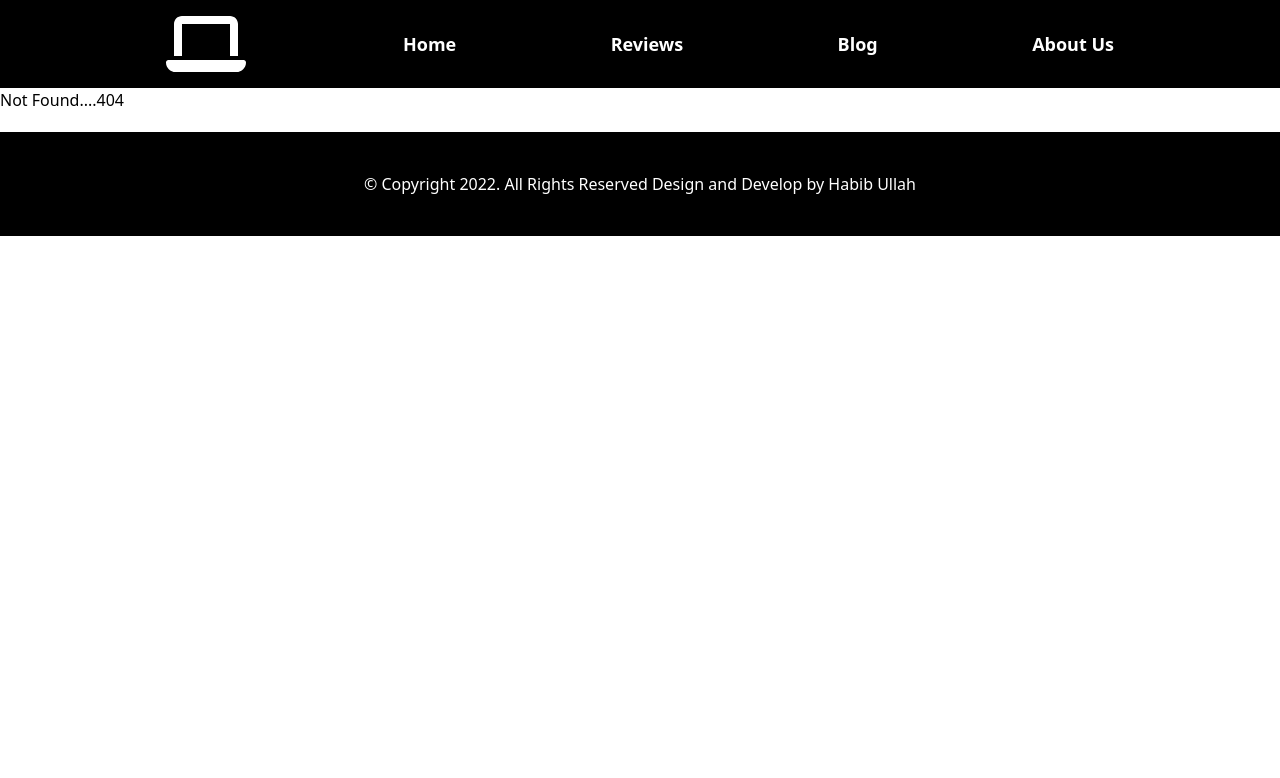
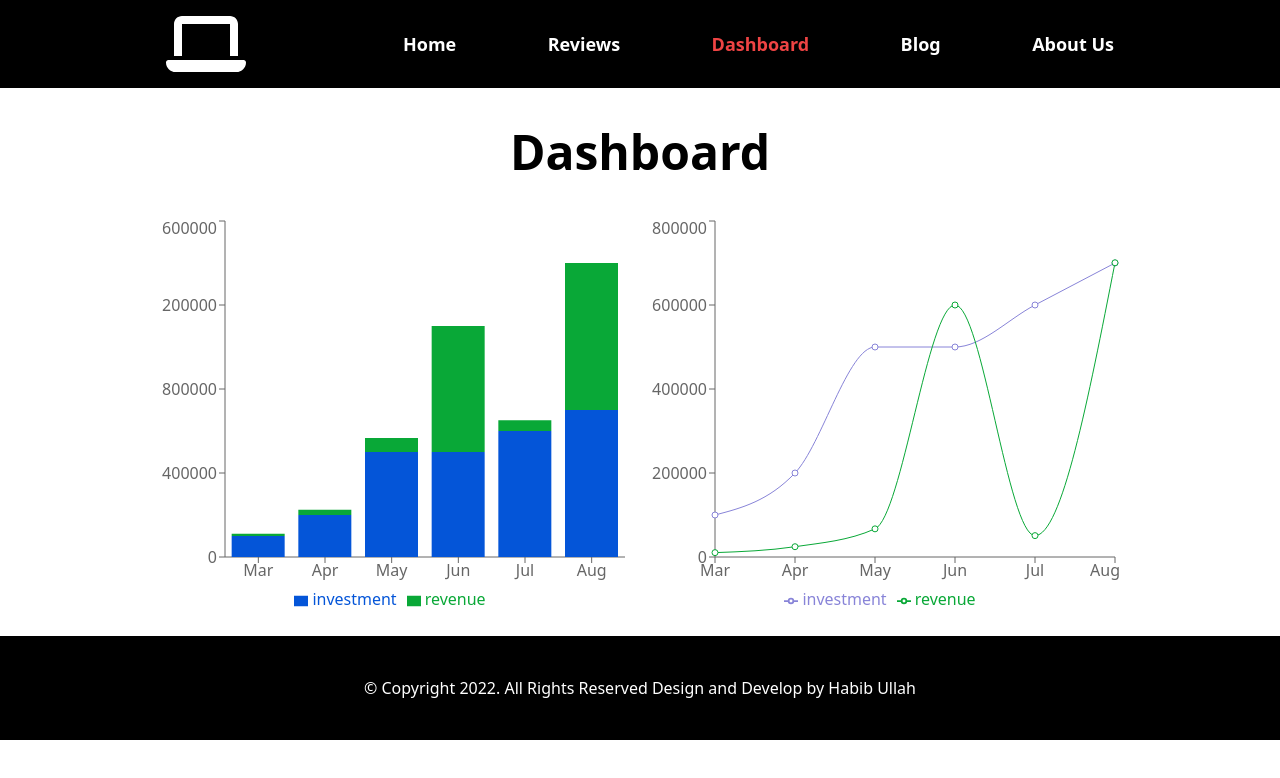
Before and after one commit to Sakib6071/product-analysis-laptop, a React (Create React App) app: page /dashboard in a window 1280 px wide. Before the commit this address had no page. Shown: the top 778 px of the page. Built offline with nearby package versions, Linux system fonts and the light colour scheme; the HTML template or start-up script is replaced by a standard one.

Commit message:
implemented dashboard with rechart

```diff
--- /dev/null
+++ b/public/data.json
@@ -0,0 +1,38 @@
+[
+    {
+        "month": "Mar",
+        "investment": 100000,
+        "sell": 241,
+        "revenue": 10401
+    },
+    {
+        "month": "Apr",
+        "investment": 200000,
+        "sell": 423,
+        "revenue": 24500
+    },
+    {
+        "month": "May",
+        "investment": 500000,
+        "sell": 726,
+        "revenue": 67010
+    },
+    {
+        "month": "Jun",
+        "investment": 500000,
+        "sell": 529,
+        "revenue": 600000
+    },
+    {
+        "month": "Jul",
+        "investment": 600000,
+        "sell": 601,
+        "revenue": 50900
+    },
+    {
+        "month": "Aug",
+        "investment": 700000,
+        "sell": 670,
+        "revenue": 700555
+    }
+]
--- a/public/index.html
+++ b/public/index.html
@@ -2,7 +2,7 @@
 <html lang="en">
   <head>
     <meta charset="utf-8" />
-    <link rel="icon" href="%PUBLIC_URL%/favicon.ico" />
+    <link rel="icon" href="%PUBLIC_URL%/favicon.png" />
     <meta name="viewport" content="width=device-width, initial-scale=1" />
     <meta name="theme-color" content="#000000" />
     <meta
--- a/src/App.js
+++ b/src/App.js
@@ -2,6 +2,7 @@ import { Route, Routes } from 'react-router-dom';
 import './App.css';
 import About from './components/About/About';
 import Blog from './components/Blog/Blog';
+import Dashboard from './components/Dashboard/Dashboard';
 import Footer from './components/Footer/Footer';
 import Header from './components/Header/Header';
 import Home from './components/Home/Home';
@@ -14,6 +15,7 @@ function App() {
       <Routes>
                 <Route path='/' element={<Home></Home>}></Route>
                 <Route path='/review' element={<Review></Review>}></Route>
+                <Route path='/dashboard' element={<Dashboard></Dashboard>}></Route>
                 <Route path='/blog' element={<Blog></Blog>}></Route>
                 <Route path='/about' element={<About></About>}></Route>
                 <Route path='*' element={<NotFound></NotFound>}></Route>
--- /dev/null
+++ b/src/components/Dashboard/Dashboard.js
@@ -0,0 +1,55 @@
+import React, { useEffect, useState } from "react";
+import {
+  Bar,
+  BarChart,
+  Legend,
+  Line,
+  LineChart,
+  ResponsiveContainer,
+  Tooltip,
+  XAxis,
+  YAxis,
+} from "recharts";
+
+const Dashboard = () => {
+  const [data, setData] = useState([]);
+  useEffect(() => {
+    fetch("data.json")
+      .then((res) => res.json())
+      .then((data) => setData(data));
+  }, []);
+
+  return (
+    <div className="w-3/4 mx-auto">
+      <p className="text-5xl text-center font-bold my-10">Dashboard</p>
+      <div className="grid grid-cols-1 md:grid-cols-2 gap-5 mt-5">
+
+          <ResponsiveContainer width="100%" height={400}>
+            <BarChart data={data}>
+              <XAxis dataKey="month" />
+              <YAxis />
+              <Tooltip />
+              <Legend />
+              <Bar stackId={"a"} fill="#0455d8" dataKey={"investment"}></Bar>
+              <Bar stackId={"a"} fill="#09a837" dataKey={"revenue"}></Bar>
+            </BarChart>
+          </ResponsiveContainer>
+
+
+          <ResponsiveContainer width="100%" height={400}>
+            <LineChart data={data}>
+              <XAxis dataKey="month" />
+              <YAxis />
+              <Tooltip />
+              <Legend />
+              <Line type="monotone" dataKey="investment" stroke="#8884d8"></Line>
+              <Line type="monotone" dataKey="revenue" stroke="#09a837"></Line>
+            </LineChart>
+          </ResponsiveContainer>
+
+      </div>
+    </div>
+  );
+};
+
+export default Dashboard;
--- a/src/components/Header/Header.js
+++ b/src/components/Header/Header.js
@@ -15,8 +15,10 @@ const Header = () => {
                 <div className="linkItem col-span-3 flex justify-between items-center align-middle">
                     <CustomLink className=' text-white hover:text-red-500 text-lg font-semibold text-center' to={'/'}>Home</CustomLink>
                     <CustomLink className=' text-white hover:text-red-500 text-lg font-semibold text-center' to={'/review'}>Reviews</CustomLink>
+                    <CustomLink className=' text-white hover:text-red-500 text-lg font-semibold text-center' to={'/dashboard'}>Dashboard</CustomLink>
                     <CustomLink className=' text-white hover:text-red-500 text-lg font-semibold text-center' to={'/blog'}>Blog</CustomLink>
                     <CustomLink className=' text-white hover:text-red-500 text-lg font-semibold text-center' to={'/about'}>About Us</CustomLink>
+
                 </div>
             </div>
         </nav>
--- a/src/components/Home/Home.js
+++ b/src/components/Home/Home.js
@@ -1,7 +1,7 @@
 import React from 'react';
 import { Link } from 'react-router-dom';
 import useReview from '../../hooks/useReview';
-import HomeReview from '../HomeReview/HomeReview';
+import ReviewDetails from '../ReviewDetails/ReviewDetails';
 
 const Home = () => {
     const [reviews,setReviews] = useReview()
@@ -24,7 +24,7 @@ const Home = () => {
             <p className='text-5xl text-center font-bold'>See Reviews</p>
             <div className="reviewContainer grid grid-cols-3 gap-3 my-10">
                 {
-                    needReviews.map(review=><HomeReview key={review.id} review={review}></HomeReview>)
+                    needReviews.map(review=><ReviewDetails key={review.id} review={review}></ReviewDetails>)
                 }
             </div>
             <div className=' text-center'>
--- a/src/components/Review/Review.js
+++ b/src/components/Review/Review.js
@@ -1,6 +1,6 @@
 import React from 'react';
 import useReview from '../../hooks/useReview';
-import HomeReview from '../HomeReview/HomeReview';
+import ReviewDetails from '../ReviewDetails/ReviewDetails';
 
 const Review = () => {
     const [reviews,setReviews] = useReview()
@@ -9,7 +9,7 @@ const Review = () => {
             <p className='text-5xl text-center font-bold my-3'>All Review</p>
             <div className='grid grid-cols-1 gap-2 my-10'>
             {
-                reviews.map(review=><HomeReview key={review.id} review={review}></HomeReview>)
+                reviews.map(review=><ReviewDetails key={review.id} review={review}></ReviewDetails>)
             }
             </div>
         </div>
--- a/src/components/HomeReview/HomeReview.js
+++ b/src/components/ReviewDetails/ReviewDetails.js
@@ -2,7 +2,7 @@ import { FontAwesomeIcon } from '@fortawesome/react-fontawesome';
 import { faStar } from '@fortawesome/free-solid-svg-icons';
 import React from 'react';
 
-const HomeReview = (props) => {
+const ReviewDetails = (props) => {
     const {name,review,img,rating}=props.review
     let designRating='';
     if(rating==5){
@@ -45,4 +45,4 @@ const HomeReview = (props) => {
     );
 };
 
-export default HomeReview;
+export default ReviewDetails;
```
Also changed, not shown: public/favicon.png (added), 1 other file (tests, documents, lock files or other folders).
